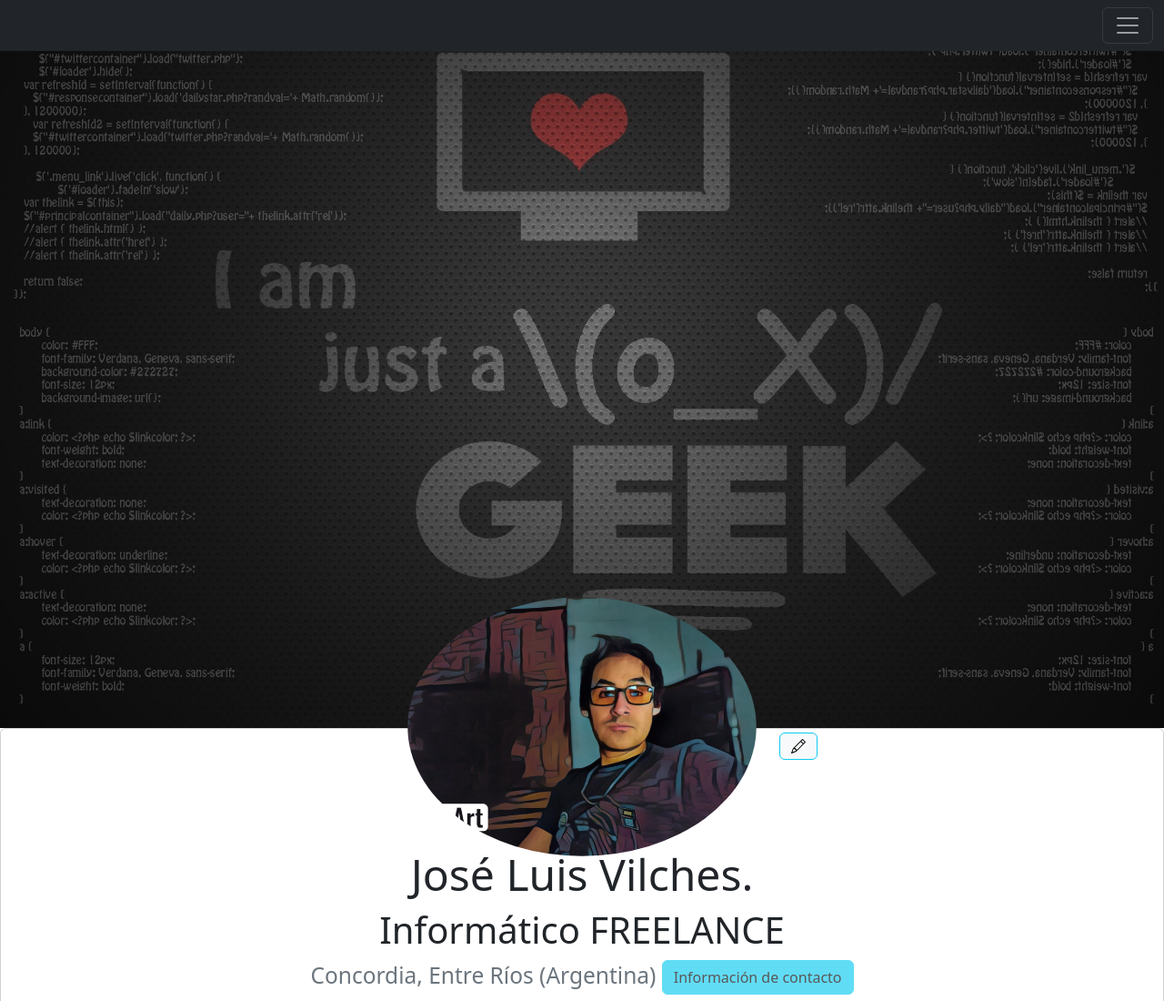
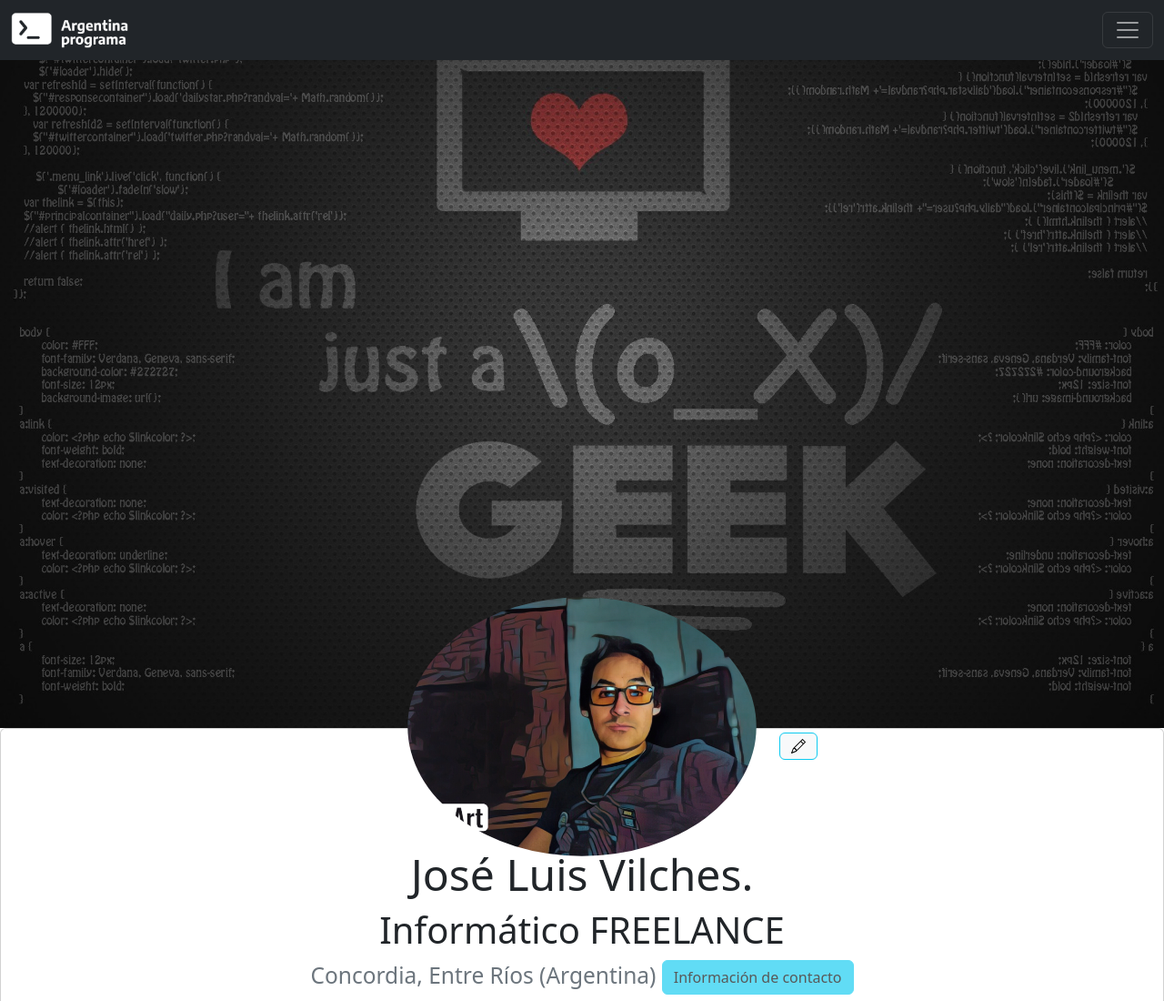
Before and after one commit to jlv-chino/Portfolio-FrontEnd, a plain HTML site: page index.html in a window 1280 px wide. Shown: the top 1100 px of the page at 91% size. Drawn offline with nearby package versions, Linux system fonts and the light colour scheme.

Commit message:
Agregamos logo de Argentina Programa

```diff
--- a/index.html
+++ b/index.html
@@ -21,7 +21,7 @@
 
         <nav class="navbar navbar-dark bg-dark fixed-top">
             <div class="container-fluid">
-                <a class="navbar-brand"></a>
+                <a class="navbar-brand"><img src="img/logoarg.png" style="height: 2em;"></a>
                 <button class="navbar-toggler" type="button" data-bs-toggle="offcanvas"
                     data-bs-target="#offcanvasDarkNavbar" aria-controls="offcanvasDarkNavbar">
                     <span class="navbar-toggler-icon"></span>
```
Also changed, not shown: img/logoarg.png (added).
